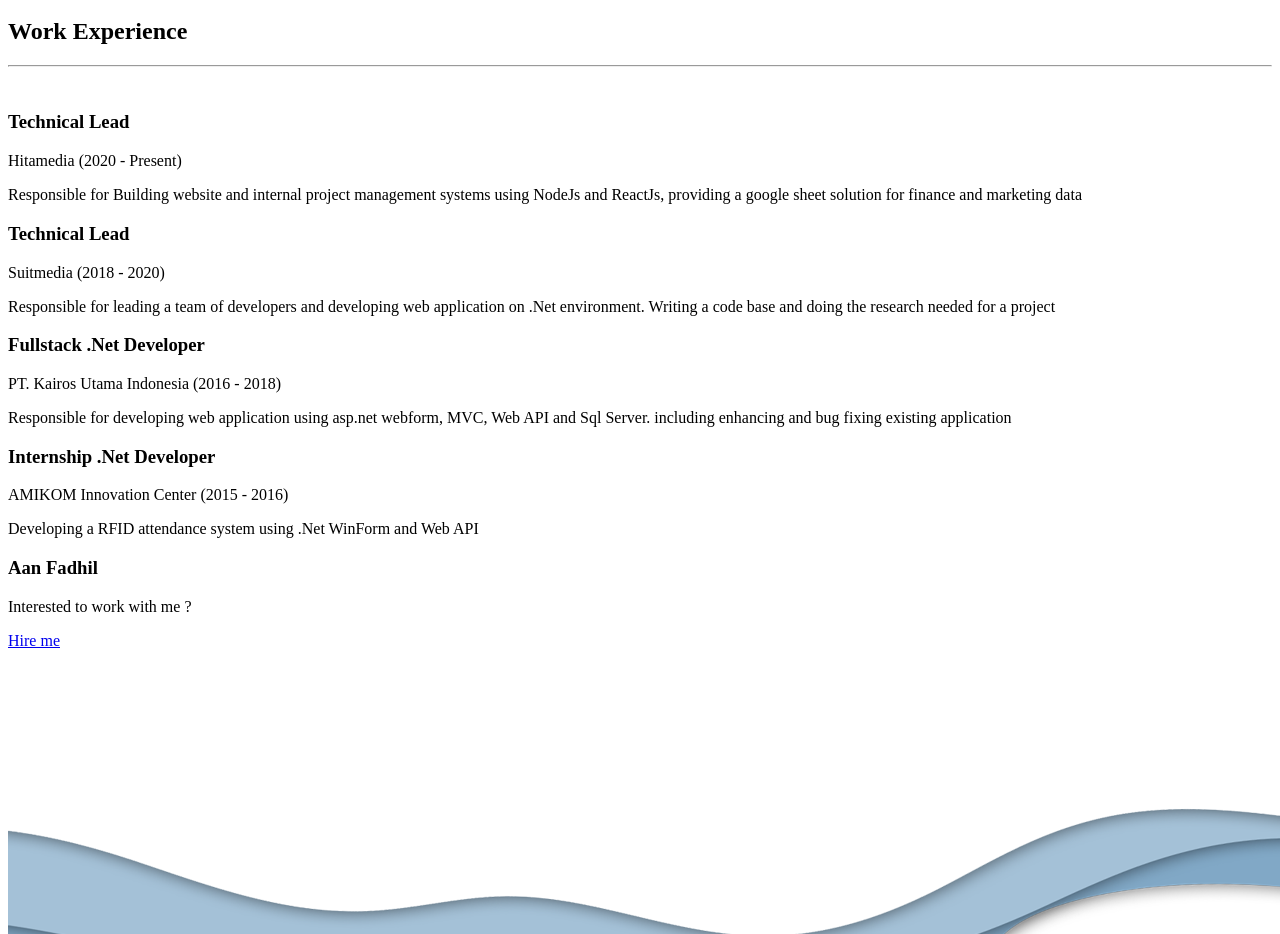
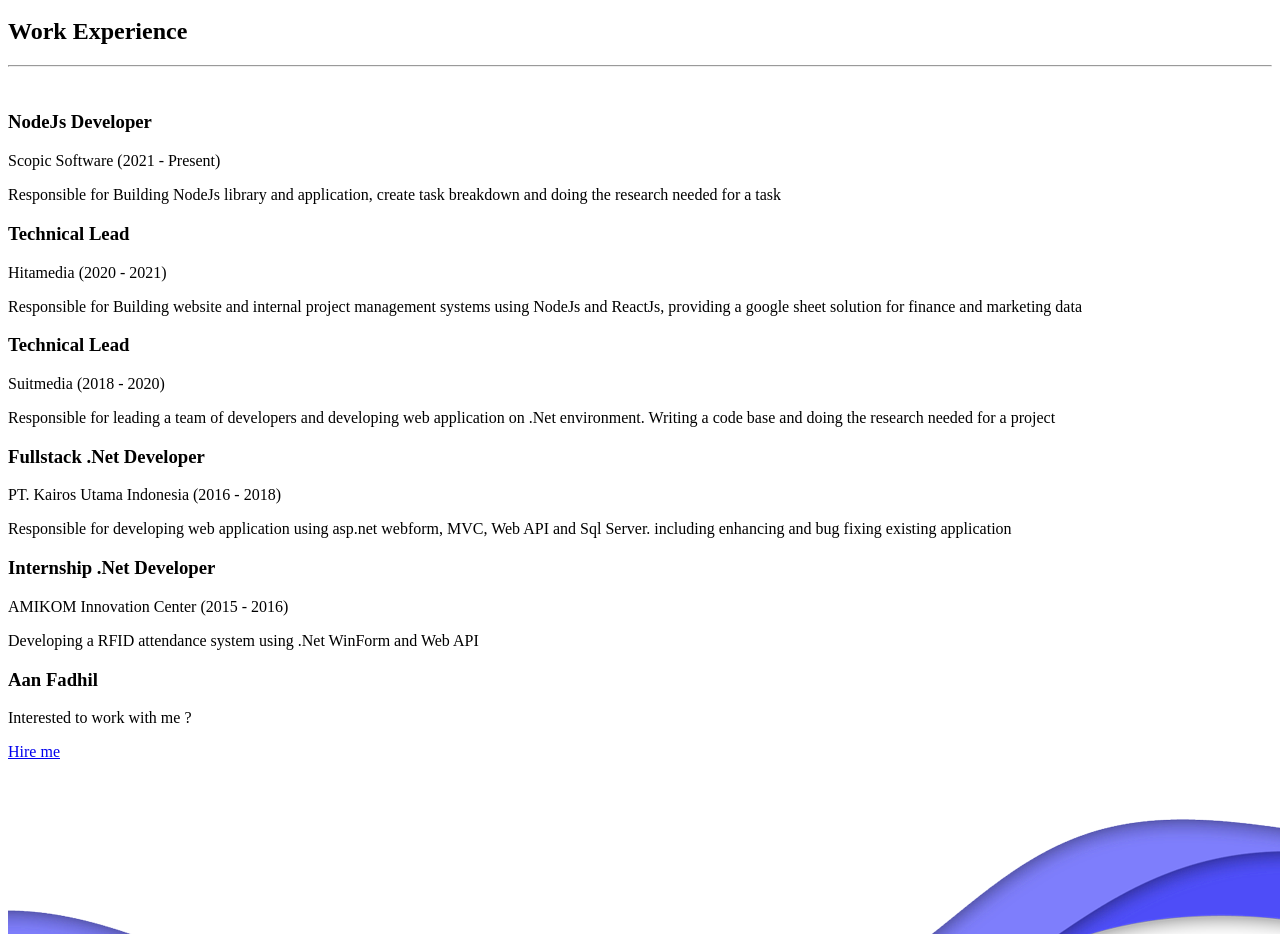
Before and after one commit to AanFadhil/portofolio, a Next.js app: page /about in a window 1280 px wide. Shown: the part 1298-2232 px from the top of the page. Built offline with nearby package versions, Linux system fonts and the light colour scheme.

Commit message:
adjust view add scopic add github & linkedin change color shcema

```diff
--- a/hoc/layout2.js
+++ b/hoc/layout2.js
@@ -15,20 +15,21 @@
     const svgClass = "fixed z-0"
     const svgPathClass = "shadow-md"
     return (
-        <div className={["min-h-screen relative bg-indigo-100"].join(' ')}>
+        <div className={["min-h-screen relative bg-indigo-600"].join(' ')}>
 
 
             <Head>
                 <link href="https://fonts.googleapis.com/css2?family=Lato&display=swap" rel="stylesheet" />
+                <link rel="stylesheet" href="https://cdnjs.cloudflare.com/ajax/libs/font-awesome/5.15.3/css/all.min.css" integrity="sha512-iBBXm8fW90+nuLcSKlbmrPcLa0OT92xO1BIsZ+ywDWZCvqsWgccV3gFoRBv0z+8dLJgyAHIhR35VZc2oM/gI1w==" crossorigin="anonymous" referrerpolicy="no-referrer" />
                 <link rel="icon" href="/favicon.ico" />
                 <title>Aan Fadhil</title>
             </Head>
             <header className="mb-4 md:mb-10 z-50 relative">
                 <nav>
-                    <ul className="flex flex-row place-content-center gap-x-4 pt-6 font-semibold text-gray-500 ">
+                    <ul className="flex flex-row place-content-center gap-x-4 pt-6  text-gray-200 ">
                         {
                             menu.map(menu => {
-                                const className = router.pathname === menu.link ? "text-purple-800" : ''
+                                const className = router.pathname === menu.link ? "text-white font-semibold" : ''
                                 return <li key={menu.label} className={[className, ' z-50'].join(' ')}>
                                     <Link href={menu.link}>
                                         {menu.label}
@@ -47,9 +48,9 @@
 
 
             <div className="fixed w-screen bottom-0 top-60 md:bottom-0 md:top-auto z-0">
-                <img src="/Papercut2.png" className="w-screen z-0" />
+                <img src="/Papercut.png" className="w-screen z-0" />
             </div>
-            <footer className="absolute w-screen bottom-0 text-center text-gray-500 text-sm p-1">
+            <footer className="absolute w-screen bottom-0 text-center text-gray-200 text-sm p-1">
                 ©2021 built with NextJs. Powered by Vercel
             </footer>
         </div>
--- a/hoc/projectLayout.js
+++ b/hoc/projectLayout.js
@@ -10,7 +10,7 @@
                 <title>{title} - Aan Fadhil</title>
             </Head>
             <section className={["mt-14 md:mt-20 z-50", padding].join(' ')}>
-                <div className={contentWrapperClass}><h1 className="font-semibold text-gray-800 text-3xl mb-7">{title}</h1></div>
+                <div className={contentWrapperClass}><h1 className="font-semibold text-gray-100 text-3xl mb-7">{title}</h1></div>
             </section>
             <section className={["bg-white py-4 text-gray-500 shadow-md z-50", padding].join(' ')}>
                 <div className={contentWrapperClass}>
--- a/pages/about.js
+++ b/pages/about.js
@@ -82,8 +82,12 @@
                 <hr />
                 <br />
                 <div className="md:ml-4">
+                    <Sub level={3}>NodeJs Developer</Sub>
+                    <P className="mb-1 font-semibold">Scopic Software (2021 - Present)</P>
+                    <P>Responsible for Building NodeJs library and application, create task breakdown and doing the research needed for a task</P>
+
                     <Sub level={3}>Technical Lead</Sub>
-                    <P className="mb-1 font-semibold">Hitamedia (2020 - Present)</P>
+                    <P className="mb-1 font-semibold">Hitamedia (2020 - 2021)</P>
                     <P>Responsible for Building website and internal project management systems using NodeJs and ReactJs, providing a google sheet solution for finance and marketing data</P>
 
                     <Sub level={3}>Technical Lead</Sub>
```
Also changed, not shown: pages/contact.js (+7 -2 lines), public/Papercut.png.
